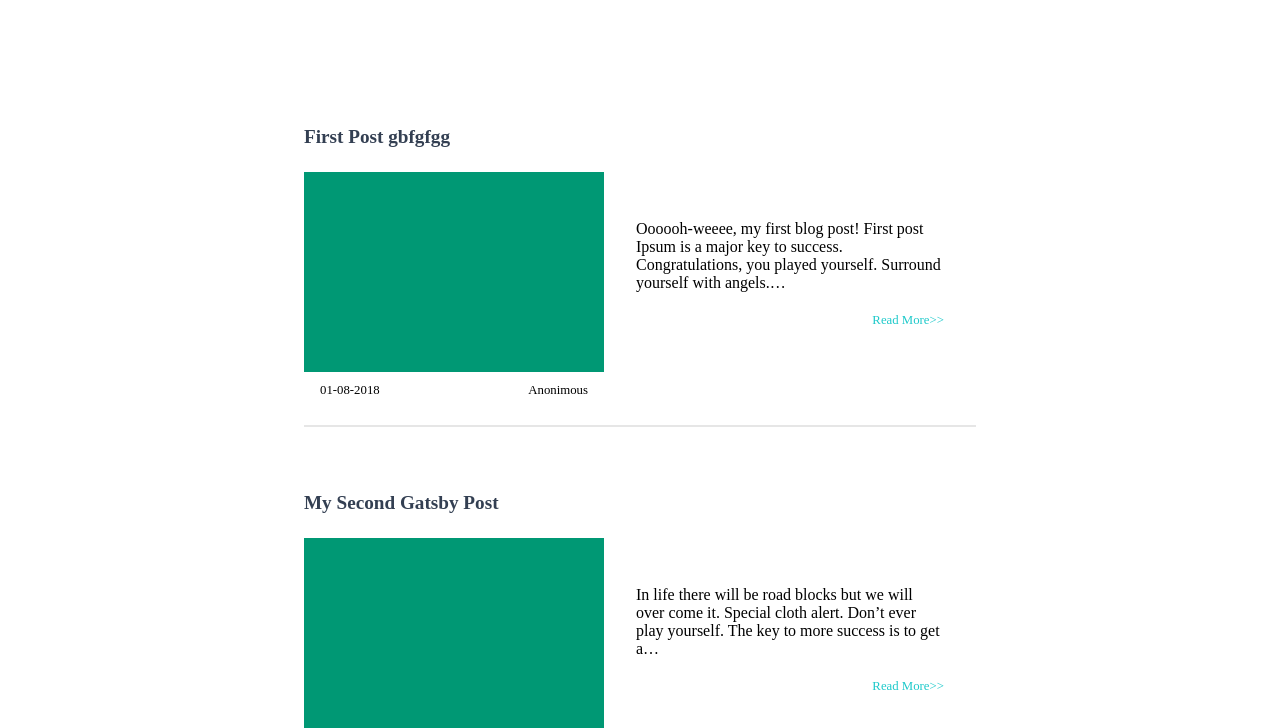
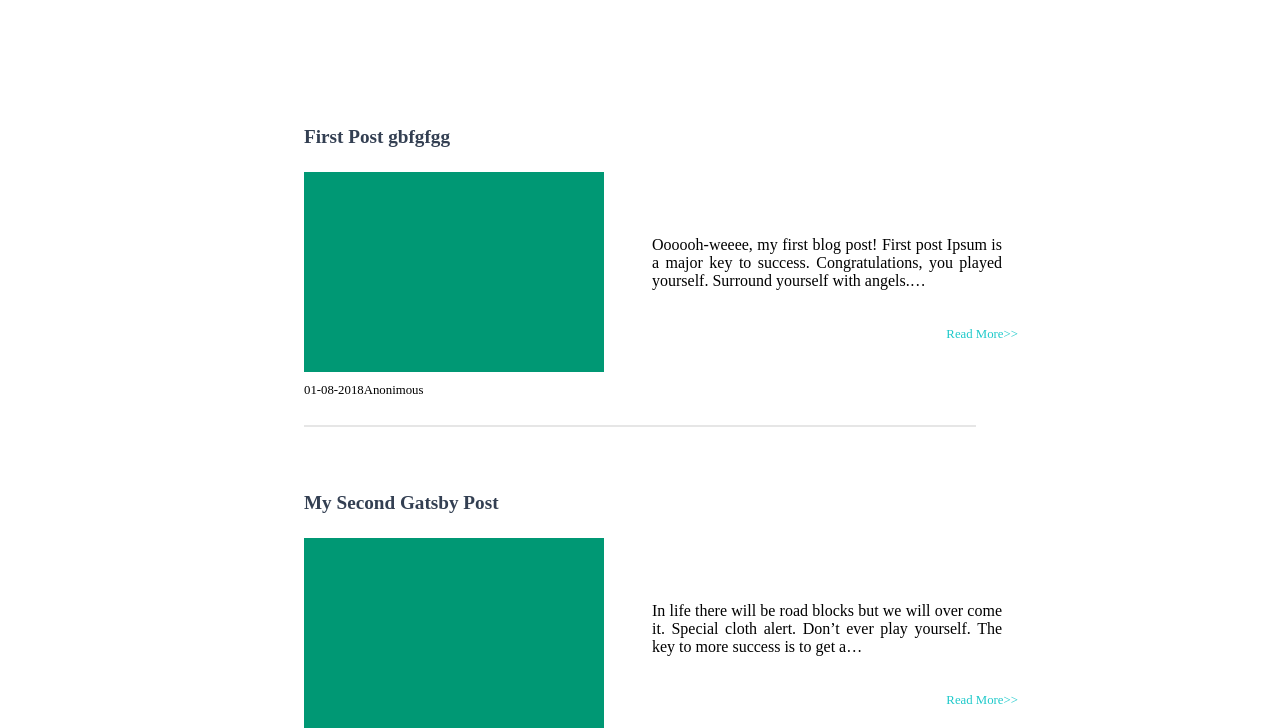
Before and after one commit to ticketbutler/blog, a Gatsby site: page / in a window 1280 px wide. Shown: the part 72-800 px from the top of the page. Built offline with nearby package versions, Linux system fonts and the light colour scheme; Gatsby itself is replaced by a stand-in of ours.

Commit message:
1 sample

```diff
--- a/src/pages/index.js
+++ b/src/pages/index.js
@@ -63,9 +63,6 @@ export default function Index({ data }) {
                     <div
                       style={{
                         display: 'flex',
-                        justifyContent: 'space-between',
-                        paddingLeft: '1em',
-                        paddingRight: '1em',
                       }}
                     >
                       <h2>{post.frontmatter.date}</h2>
@@ -78,7 +75,17 @@ export default function Index({ data }) {
                       padding: '2em',
                     }}
                   >
-                    <p>{post.excerpt}</p>
+                    <p
+                      style={{
+                        maxWidth: 350,
+                        textAlign: 'justify',
+                        minWidth: 350,
+                        justifyContent: 'space-between',
+                        padding: '1em',
+                      }}
+                    >
+                      {post.excerpt}
+                    </p>
                     <h2
                       style={{
                         textAlign: 'right',
```
